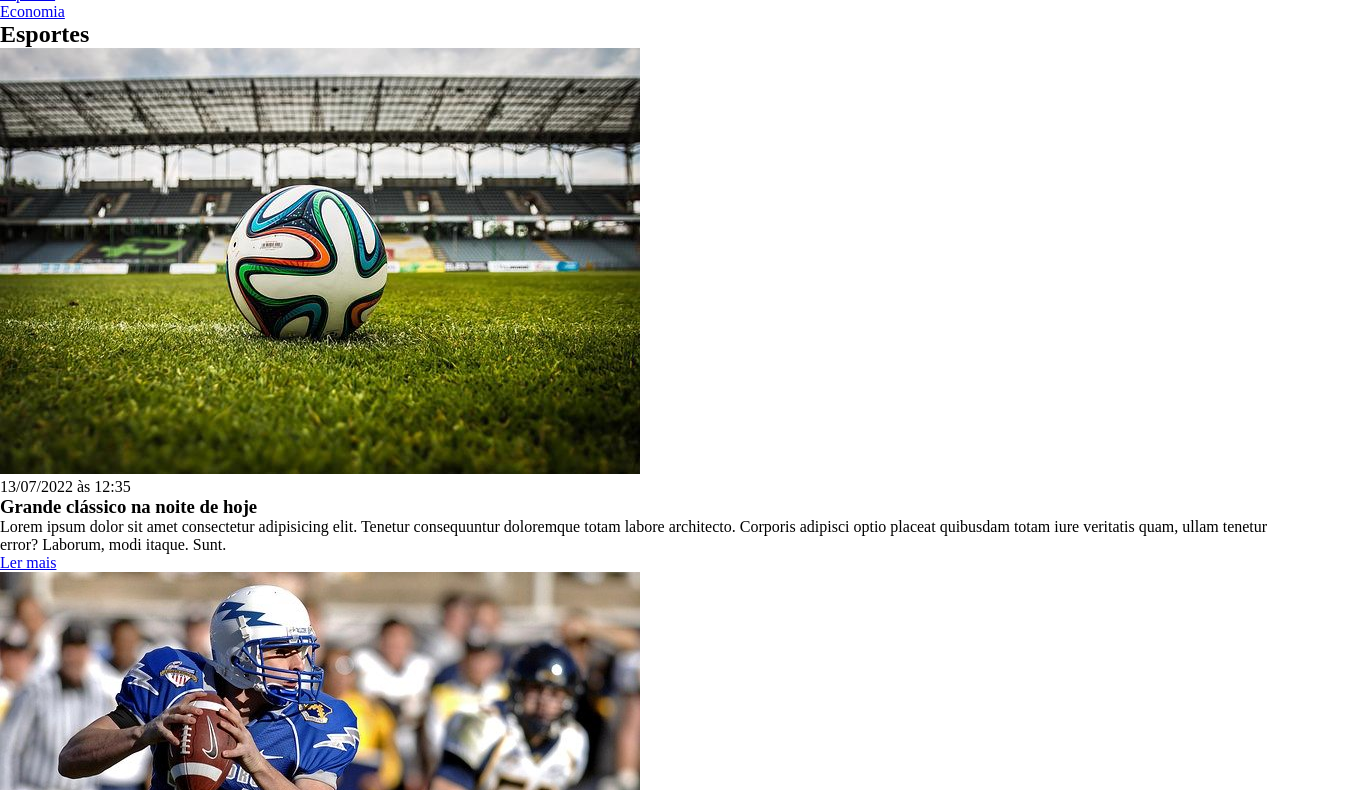
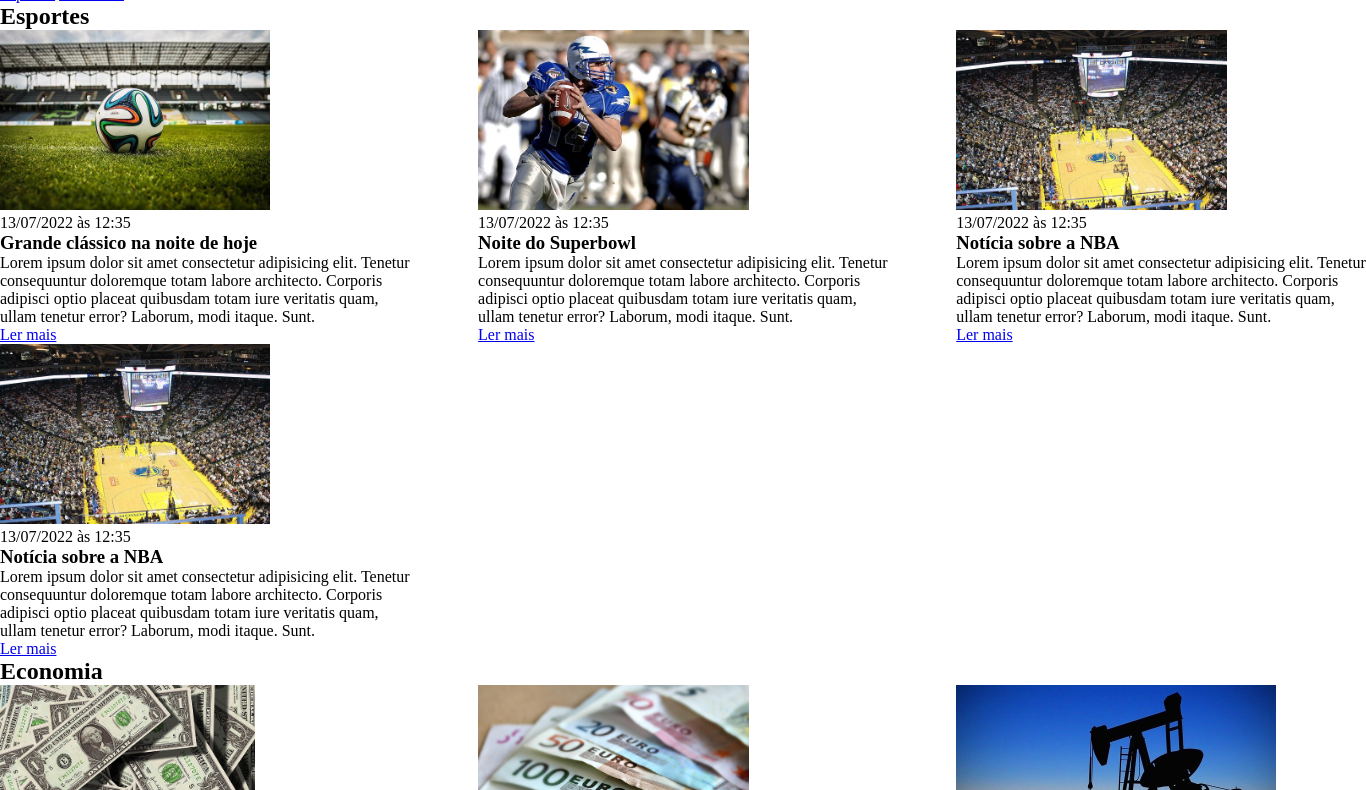
Before and after one commit to codeverson/EBAC_CSS, a plain HTML site: page index.html in a window 1280 px wide. Shown: the part 52-842 px from the top of the page, 1366 px wide, since content can reach past the window. Drawn offline with Linux system fonts and the light colour scheme.

Commit message:
Aula 6: Position

```diff
--- a/index.html
+++ b/index.html
@@ -10,6 +10,7 @@
 </head>
 <body>
     <header>
+        <div class="container">
             <h1>Meu portal de notícias</h1>
             <nav>
                 <ul>
@@ -21,9 +22,12 @@
                     </li>
                 </ul>
             </nav>
+        </div>
     </header>
     <section id="esportes">
+        <div class="container">
             <h2>Esportes</h2>
+            <div class="articles">
                 <article>
                     <img src="./imagens/futebol.jpg" alt="Bola de futebol no gramado" />
                     <header>
@@ -68,9 +72,13 @@
                     </p>
                     <a href="#" title="Leia a notícia completa">Ler mais</a>
                 </article>
+            </div>
+        </div>
     </section>
     <section id="economia">
+        <div class="container">
             <h2>Economia</h2>
+            <div class="articles">
                 <article>
                     <img src="./imagens/dolares.jpg" alt="Muitos dólares" />
                     <header>
@@ -104,6 +112,8 @@
                     </p>
                     <a href="#" title="Leia a notícia completa">Ler mais</a>
                 </article>
+            </div>
+        </div>
     </section>
 </body>
 </html>
--- a/main.css
+++ b/main.css
@@ -4,6 +4,26 @@
     padding: 0;
 }
 
-header li{
+header li {
+    display: inline;
+}
+
+.container {
+    width: 1366px;
+    margin: 0 auto 0 auto;
+}
+
+.articles {
+    display: flex;
+    flex-wrap: wrap;
+    justify-content: space-between;
+}
+
+.articles article img {
+    height: 180px;
+}
+
+.articles article {
+    width:  30%;
 
 }
```
Lines whose indentation alone changed are shown as unchanged.
